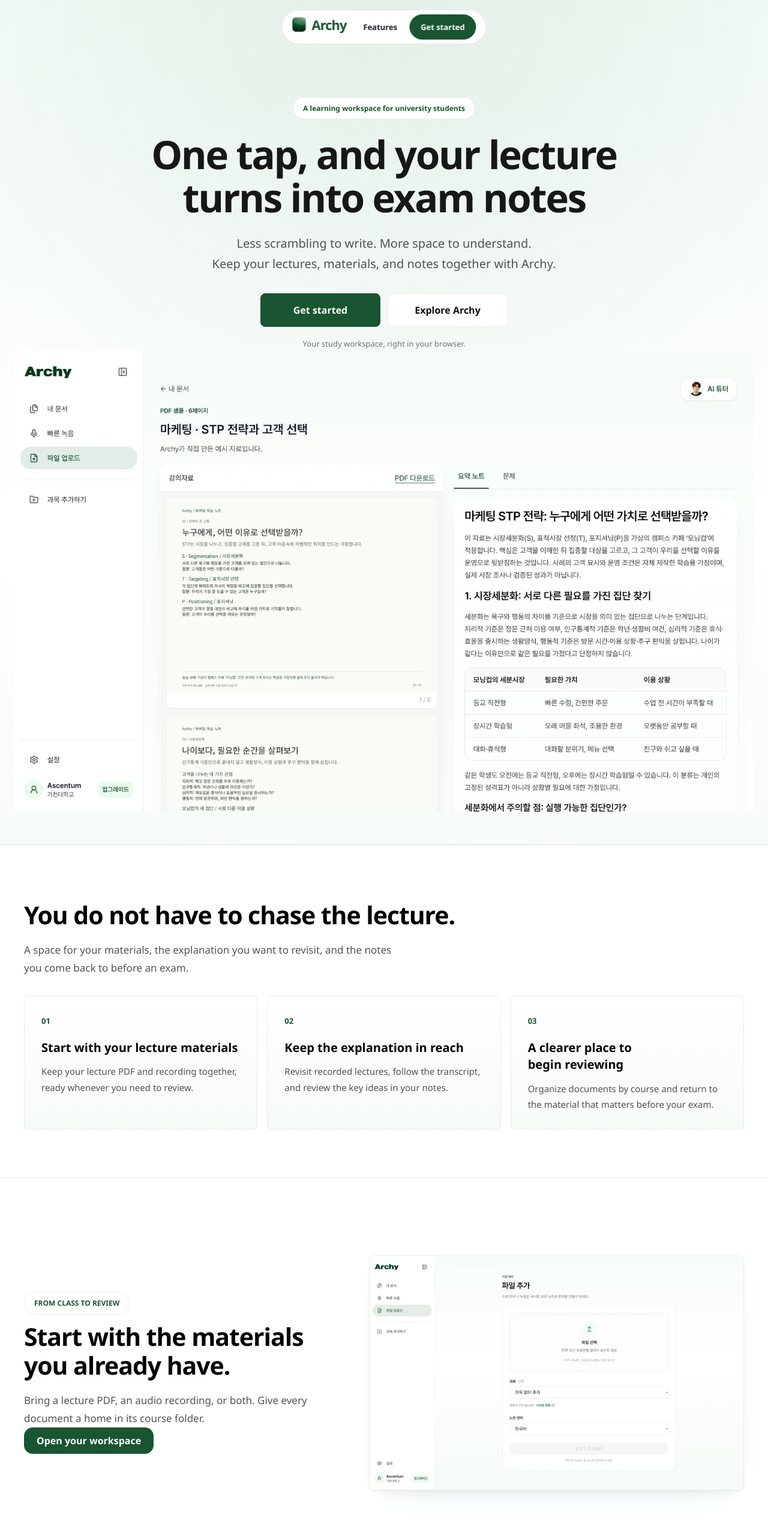
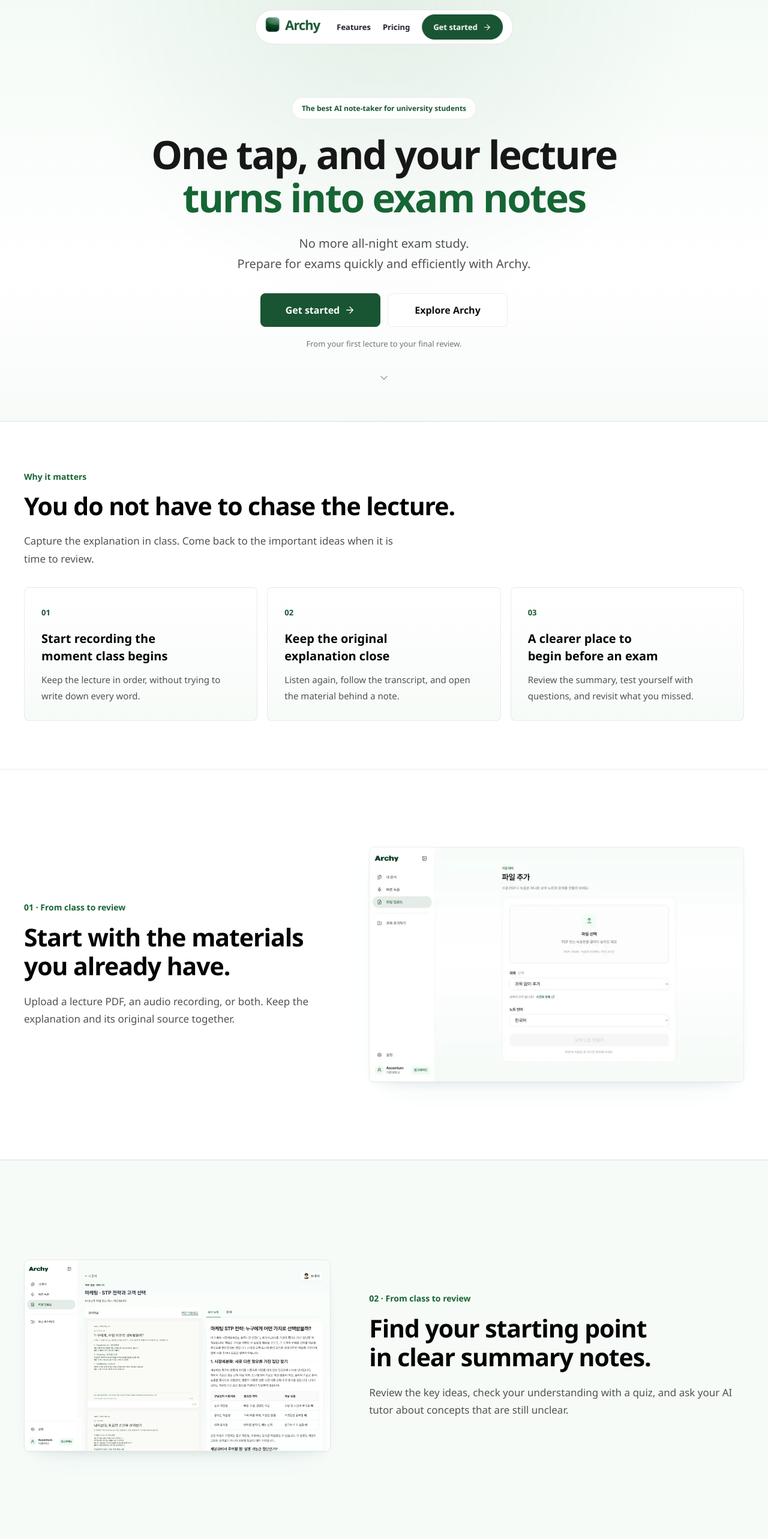
Before and after one commit to Xushnudbek76/archy-next, a Next.js app: page /en in a window 1280 px wide. Shown: the top 2566 px of the page at 60% size. Built offline with nearby package versions, Linux system fonts and the light colour scheme; no server answers; a web font is replaced by a local one.

Commit message:
feat: improved the public landing and feature pages

```diff
--- /dev/null
+++ b/libs/components/marketing/FeatureSections.tsx
@@ -0,0 +1,111 @@
+import Image from 'next/image';
+
+const steps = [
+  {
+    title: 'Start with the materials you already have.',
+    text: 'Upload a lecture PDF, an audio recording, or both. Keep the explanation and its original source together.',
+    image: '/images/upload-preview.webp',
+    alt: 'Adding lecture materials to Archy',
+    width: 828,
+    height: 620,
+  },
+  {
+    title: 'Find your starting point in clear summary notes.',
+    text: 'Review the key ideas, check your understanding with a quiz, and ask your AI tutor about concepts that are still unclear.',
+    image: '/images/study-preview.jpg',
+    alt: 'Archy material and study notes preview',
+    width: 1920,
+    height: 1200,
+  },
+];
+export function FeatureSections() {
+  return (
+    <>
+      <section className="landing-section" id="features">
+        <p className="landing-eyebrow">Why it matters</p>
+        <h2>You do not have to chase the lecture.</h2>
+        <p>
+          Capture the explanation in class. Come back to the important ideas
+          when it is time to review.
+        </p>
+        <div className="landing-grid">
+          {[
+            [
+              'Start recording the moment class begins',
+              'Keep the lecture in order, without trying to write down every word.',
+            ],
+            [
+              'Keep the original explanation close',
+              'Listen again, follow the transcript, and open the material behind a note.',
+            ],
+            [
+              'A clearer place to begin before an exam',
+              'Review the summary, test yourself with questions, and revisit what you missed.',
+            ],
+          ].map(([title, text], index) => (
+            <article className="landing-feature" key={title}>
+              <span className="landing-number">0{index + 1}</span>
+              <h3>{title}</h3>
+              <p>{text}</p>
+            </article>
+          ))}
+        </div>
+      </section>
+      {steps.map((step, index) => (
+        <div
+          className={`landing-band ${index % 2 ? 'soft' : ''}`}
+          key={step.title}
+        >
+          <section
+            className={`landing-section landing-split ${index % 2 ? 'reverse' : ''}`}
+          >
+            <div>
+              <p className="landing-eyebrow">
+                0{index + 1} · From class to review
+              </p>
+              <h2>{step.title}</h2>
+              <p>{step.text}</p>
+            </div>
+            <Image
+              src={step.image}
+              alt={step.alt}
+              width={step.width}
+              height={step.height}
+              sizes="(max-width: 700px) 95vw, 55vw"
+            />
+          </section>
+        </div>
+      ))}
+      <section className="landing-section landing-study-flow">
+        <div>
+          <p className="landing-eyebrow">A space for your learning</p>
+          <h2>
+            Record during class.
+            <br />
+            Return with a fresh perspective.
+          </h2>
+          <p>
+            Your audio, transcript, notes, quizzes, and tutor conversation stay
+            with the material you are studying.
+          </p>
+        </div>
+        <div className="landing-phone-previews">
+          <Image
+            src="/images/record-ready.png"
+            alt="Original Archy lecture recording screen"
+            width={1170}
+            height={2532}
+            sizes="(max-width: 700px) 42vw, 220px"
+          />
+          <Image
+            src="/images/lecture-notes.png"
+            alt="Original Archy saved lecture notes screen"
+            width={1170}
+            height={2532}
+            sizes="(max-width: 700px) 42vw, 220px"
+          />
+        </div>
+      </section>
+    </>
+  );
+}
--- a/libs/components/marketing/LandingPage.tsx
+++ b/libs/components/marketing/LandingPage.tsx
@@ -1,21 +1,8 @@
-import Image from 'next/image';
 import Link from 'next/link';
 import { Brand } from '@/libs/components/common/Brand';
-
-const features = [
-  {
-    title: 'Start with your lecture materials',
-    text: 'Keep your lecture PDF and recording together, ready whenever you need to review.',
-  },
-  {
-    title: 'Keep the explanation in reach',
-    text: 'Revisit recorded lectures, follow the transcript, and review the key ideas in your notes.',
-  },
-  {
-    title: 'A clearer place to begin reviewing',
-    text: 'Organize documents by course and return to the material that matters before your exam.',
-  },
-];
+import { Icon } from '@/libs/components/common/Icon';
+import { PublicHeader } from './PublicHeader';
+import { FeatureSections } from './FeatureSections';
 
 export function LandingPage({
   demoAvailable = false,
@@ -24,134 +11,54 @@ export function LandingPage({
 }) {
   return (
     <div className="landing">
-      <header className="landing-header">
-        <Link href="/en" aria-label="Archy home">
-          <Brand />
-        </Link>
-        <nav aria-label="Website navigation">
-          <a href="#features">Features</a>
-          <Link href="/login?next=%2Fdocuments" className="primary-button">
-            Get started
-          </Link>
-        </nav>
-      </header>
+      <PublicHeader />
       <main>
         <section className="landing-hero">
           <span className="landing-pill">
-            A learning workspace for university students
+            The best AI note-taker for university students
           </span>
           <h1>
             One tap, and your lecture
             <br />
-            turns into exam notes
+            <span>turns into exam notes</span>
           </h1>
           <p className="landing-lead">
-            Less scrambling to write. More space to understand.
+            No more all-night exam study.
             <br />
-            Keep your lectures, materials, and notes together with Archy.
+            Prepare for exams quickly and efficiently with Archy.
           </p>
           <div className="landing-actions">
-            <Link href="/login?next=%2Fdocuments" className="primary-button">
-              Get started
+            <Link href="/login?next=%2Fdashboard" className="primary-button">
+              Get started <Icon name="arrow" size={18} />
             </Link>
             {demoAvailable ? (
               <Link href="/demo" className="secondary-button">
                 Try the demo
               </Link>
-            ) : null}
-            <a href="#features" className="secondary-button">
-              Explore Archy
-            </a>
+            ) : (
+              <a href="#features" className="secondary-button">
+                Explore Archy
+              </a>
+            )}
           </div>
           <p className="landing-caption">
-            Your study workspace, right in your browser.
+            From your first lecture to your final review.
           </p>
-          <div className="product-preview">
-            <Image
-              src="/images/study-preview.jpg"
-              width={1920}
-              height={1200}
-              alt="Archy study workspace preview with course material and organized notes"
-              priority
-            />
-          </div>
+          <a
+            className="landing-scroll"
+            href="#features"
+            aria-label="Explore features"
+          >
+            <Icon name="chevron" size={20} />
+          </a>
         </section>
-        <section className="landing-section" id="features">
-          <h2>You do not have to chase the lecture.</h2>
-          <p>
-            A space for your materials, the explanation you want to revisit, and
-            the notes you come back to before an exam.
-          </p>
-          <div className="landing-grid">
-            {features.map((feature, index) => (
-              <article className="landing-feature" key={feature.title}>
-                <span className="landing-number">0{index + 1}</span>
-                <h3>{feature.title}</h3>
-                <p>{feature.text}</p>
-              </article>
-            ))}
-          </div>
-        </section>
-        <div className="landing-band">
-          <section className="landing-section landing-split">
-            <div>
-              <span className="landing-pill">FROM CLASS TO REVIEW</span>
-              <h2>
-                Start with the materials
-                <br />
-                you already have.
-              </h2>
-              <p>
-                Bring a lecture PDF, an audio recording, or both. Give every
-                document a home in its course folder.
-              </p>
-              <Link href="/login?next=%2Fdocuments" className="primary-button">
-                Open your workspace
-              </Link>
-            </div>
-            <Image
-              src="/images/upload-preview.webp"
-              width={828}
-              height={620}
-              alt="Preview of adding lecture materials to Archy"
-            />
-          </section>
-        </div>
-        <section className="landing-section">
-          <h2>
-            Be present while listening.
-            <br />
-            Come back when you need it.
-          </h2>
-          <div className="landing-grid">
-            <article className="landing-feature">
-              <h3>During class</h3>
-              <p>
-                Save the recording so you can focus on following the
-                explanation.
-              </p>
-            </article>
-            <article className="landing-feature">
-              <h3>After class</h3>
-              <p>
-                Keep your slides and recording together. Reopen the original
-                source whenever a concept needs another look.
-              </p>
-            </article>
-            <article className="landing-feature">
-              <h3>Before the exam</h3>
-              <p>
-                Find the right course, reopen your notes, and begin with the
-                ideas you want to revisit.
-              </p>
-            </article>
-          </div>
-        </section>
+        <FeatureSections />
         <section className="landing-closing">
+          <p className="landing-eyebrow">Get started now</p>
           <h2>Make room for understanding.</h2>
-          <p>From class materials to a calmer review routine.</p>
-          <Link className="primary-button" href="/signup?next=%2Fdocuments">
-            Get started with Archy
+          <p>From class notes to exam prep, do it all with Archy.</p>
+          <Link href="/signup?next=%2Fdashboard" className="primary-button">
+            Get started with Archy <Icon name="arrow" size={18} />
           </Link>
         </section>
       </main>
@@ -161,9 +68,9 @@ export function LandingPage({
           <p>© {new Date().getFullYear()} Archy. Made for your learning.</p>
         </div>
         <nav aria-label="Footer navigation">
-          <a href="#features">Features</a>
+          <Link href="/features">Features</Link>
+          <Link href="/help">Help</Link>
           <Link href="/login">Sign in</Link>
-          <Link href="/signup">Create account</Link>
         </nav>
       </footer>
     </div>
--- /dev/null
+++ b/libs/components/marketing/PublicHeader.tsx
@@ -0,0 +1,20 @@
+import Link from 'next/link';
+import { Brand } from '@/libs/components/common/Brand';
+import { Icon } from '@/libs/components/common/Icon';
+
+export function PublicHeader() {
+  return (
+    <header className="landing-header">
+      <Link href="/en" aria-label="Archy home">
+        <Brand />
+      </Link>
+      <nav aria-label="Website navigation">
+        <Link href="/features">Features</Link>
+        <Link href="/pricing">Pricing</Link>
+        <Link href="/login?next=%2Fdashboard" className="primary-button">
+          Get started <Icon name="arrow" size={15} />
+        </Link>
+      </nav>
+    </header>
+  );
+}
```
Also changed, not shown: app/features/page.tsx (added, +55 -0 lines).
